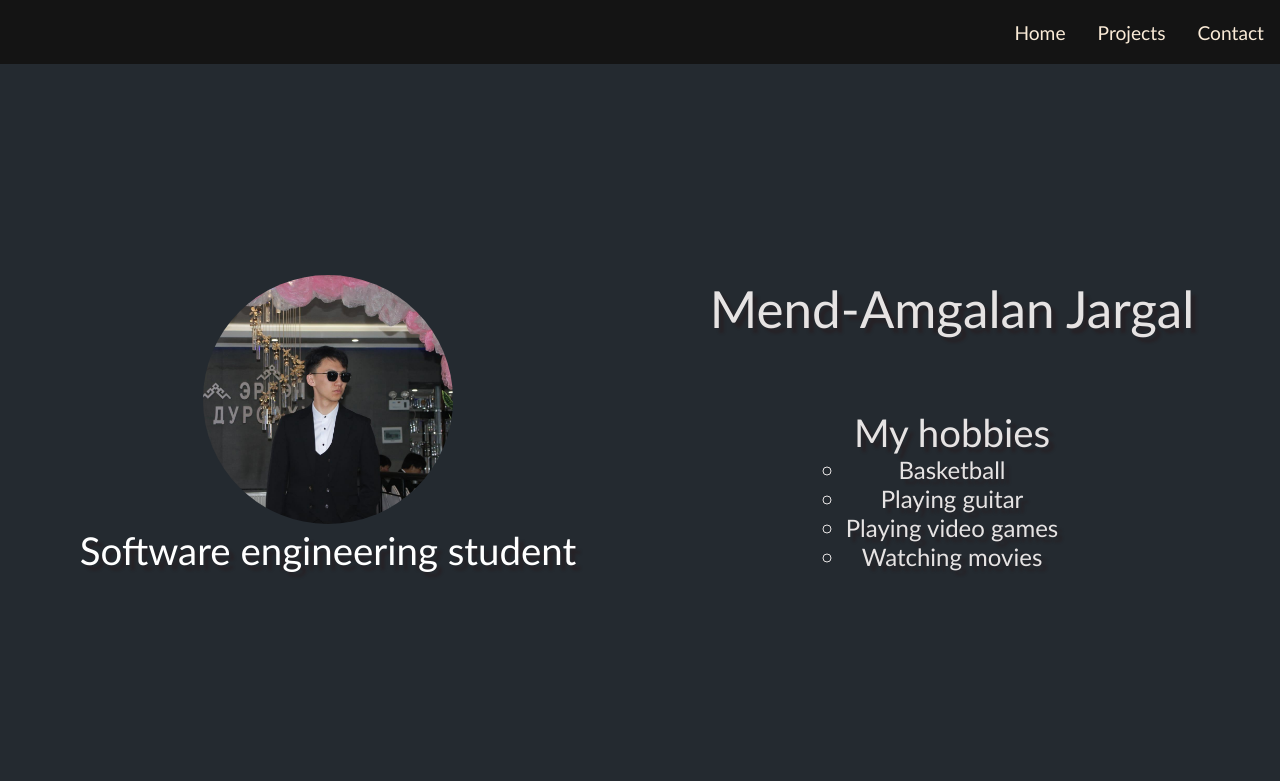
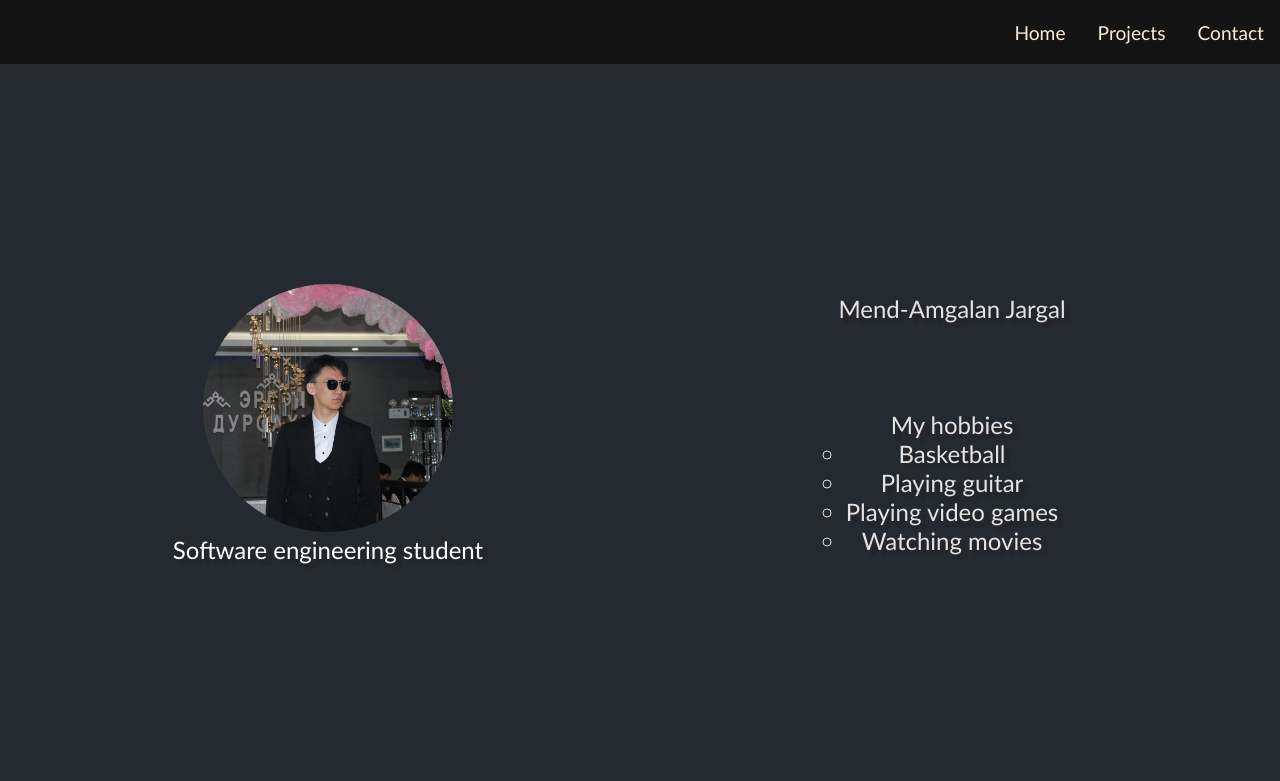
Before and after one commit to mendamgalan/portfolio, a plain HTML site: page index.html in a window 1280 px wide. Shown: the top 781 px of the page. Drawn offline with Linux system fonts and the light colour scheme; a web font is replaced by a local one.

Commit message:
Update style.css

```diff
--- a/style.css
+++ b/style.css
@@ -113,7 +113,7 @@ main{
   }
 .left p{
     color: white;
-    font-size: 3vw;
+    font-size: clamp(1rem, 2vw, 1.5rem);
     text-align: center;
     text-shadow: 5px 5px 3px rgb(43, 13, 13,0.3);
 }
@@ -125,7 +125,7 @@ main{
 }
 .name{
     color: rgb(230, 227, 227);
-    font-size: 4vw;
+    font-size: clamp(1rem, 2vw, 1.5rem);
     margin: auto;
     text-align: center;
     text-shadow: 5px 5px 3px rgb(43, 13, 13,0.3);
@@ -136,7 +136,7 @@ main{
 }
 .right p{
     color:rgb(230, 227, 227);
-    font-size: 3vw;
+    font-size: clamp(1rem, 2vw, 1.5rem);
     margin: auto auto 0 auto;
     text-shadow: 5px 5px 3px rgb(43, 13, 13,0.3);
 }
```
